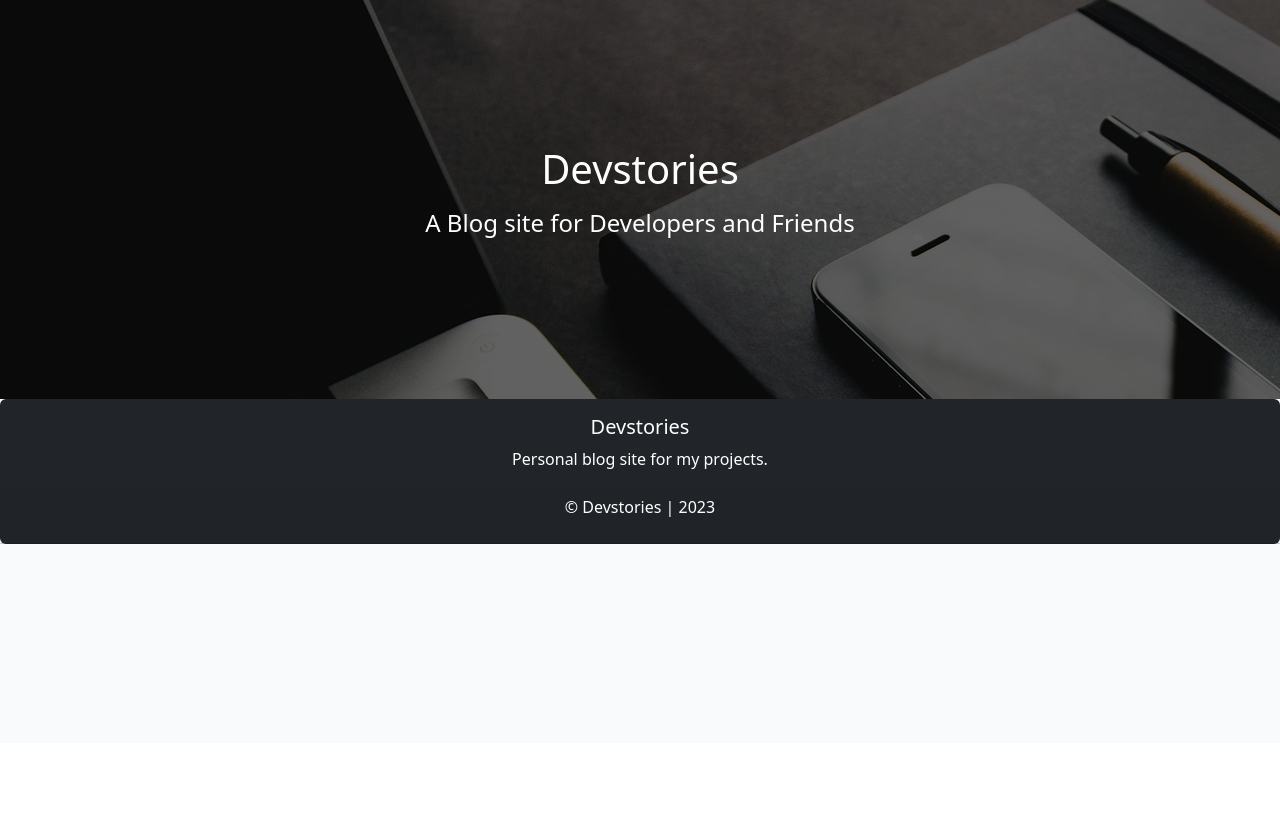
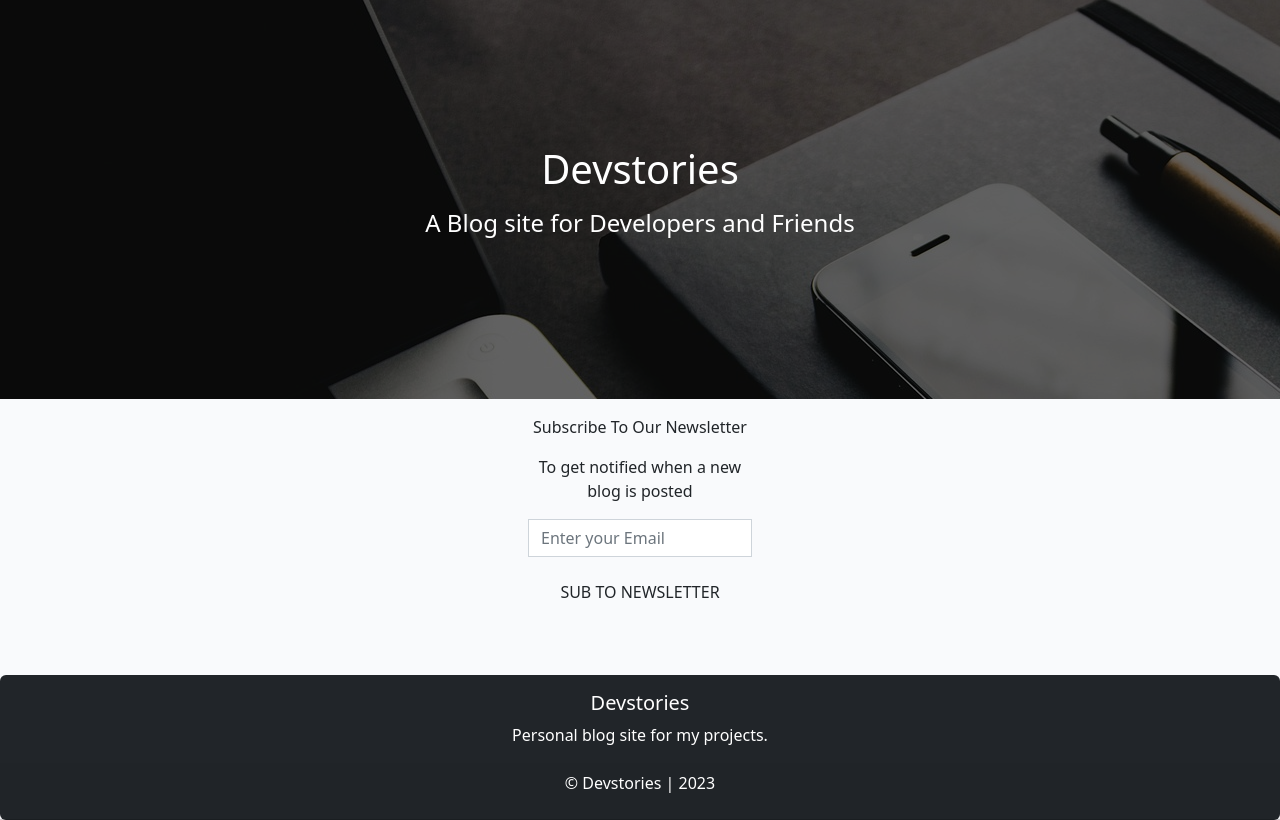
Before and after one commit to Code-Institute-Submissions/p4-devstories-1, a Django app: page / in a window 1280 px wide. Shown: the part 57-877 px from the top of the page. Before the commit the page ends 601 px from the top, so only its background shows below. Run offline with Django 3.2, Linux system fonts and the light colour scheme; data that the repository does not hold is empty; some libraries are stand-ins or nearby versions.

Commit message:
added load crispy forms template

```diff
--- a/templates/index.html
+++ b/templates/index.html
@@ -1,6 +1,7 @@
 {% extends "base.html" %}
 
 {% block content %}
+{% load crispy_forms_tags %}
 
 <div class="container">
     <div class="row">
@@ -50,4 +51,14 @@
     </nav>
     {% endif %}
 </div>
+    <form class="mt-3 container my-5 px-5 w-25" action="{% url 'subscribe' %}" method="POST" id="profile-update-form">
+        <p class="text-center">Subscribe To Our Newsletter</p>
+        <p class="text-center">To get notified when a new blog is posted</p>
+        {% csrf_token %}
+        <input type="email" name="email" maxlength="254" class="border-black rounded-0 emailinput form-control" required="" id="id_email"
+        placeholder="Enter your Email">
+        <div class="d-flex justify-content-center py-3">
+        <button class="btn rounded-0 text-uppercase float-right">Sub to Newsletter</button>
+        </div>
+    </form>
 {%endblock%}
```
